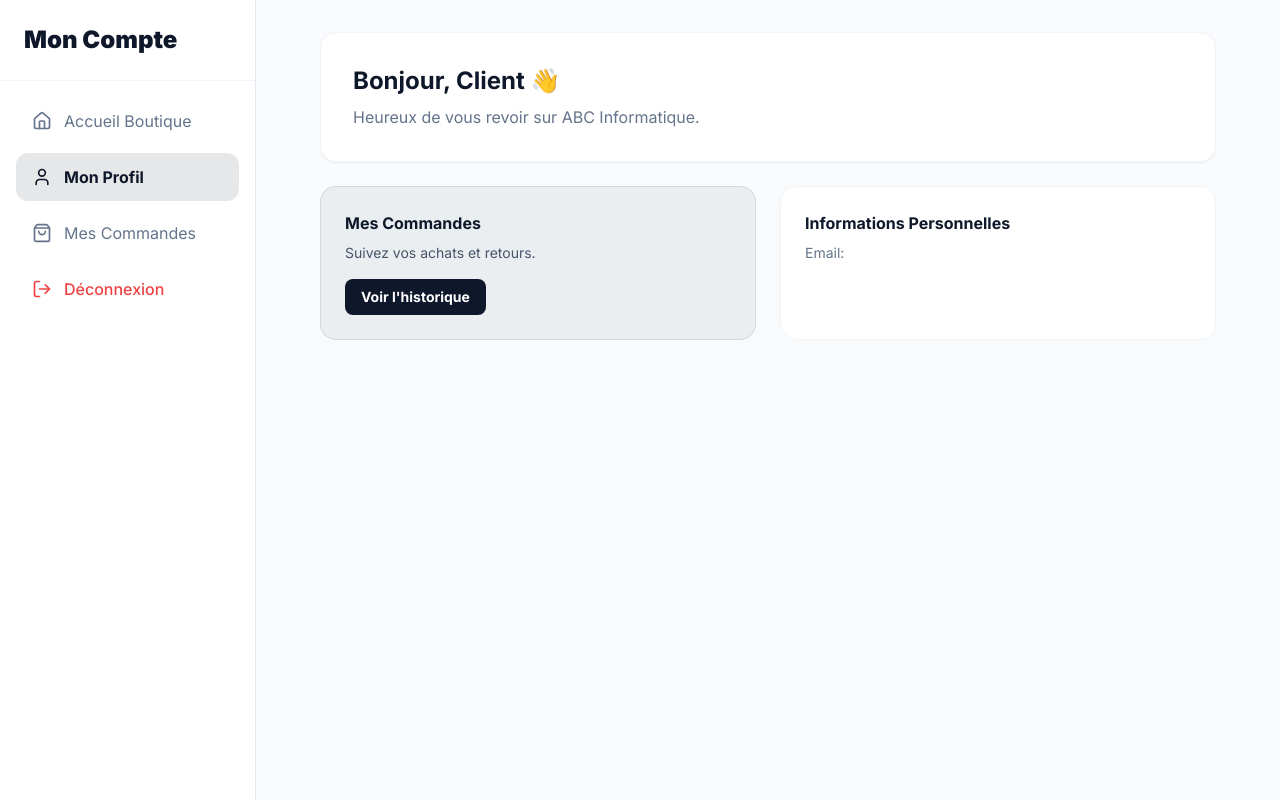
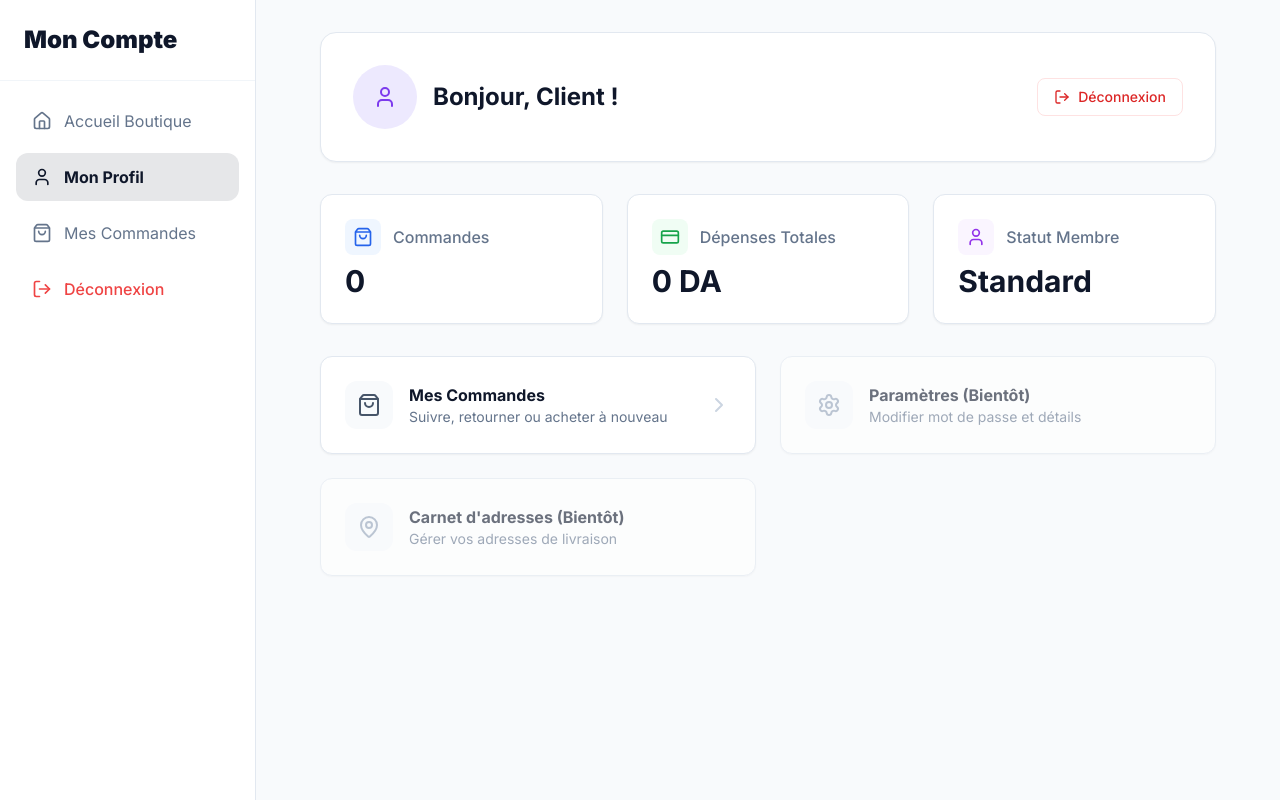
Before and after one commit to brainwash2/abc-store, a Next.js app: page /user/dashboard in a window 1280 px wide. Built offline with nearby package versions, Linux system fonts and the light colour scheme; no server answers.

Commit message:
updating user dashboard

```diff
--- a/src/app/user/dashboard/page.tsx
+++ b/src/app/user/dashboard/page.tsx
@@ -2,39 +2,144 @@
 
 import React, { useEffect, useState } from 'react';
 import { supabase } from '@/lib/supabase';
+import Link from 'next/link';
+import { ShoppingBag, CreditCard, User, Settings, LogOut, ChevronRight, MapPin } from 'lucide-react';
 
 export default function UserDashboard() {
-  const [user, setUser] = useState<any>(null);
+  const [profile, setProfile] = useState<any>(null);
+  const [stats, setStats] = useState({ totalOrders: 0, totalSpent: 0 });
+  const [loading, setLoading] = useState(true);
 
   useEffect(() => {
-    const getUser = async () => {
+    const fetchData = async () => {
       const { data: { user } } = await supabase.auth.getUser();
-      setUser(user);
+
+      if (user) {
+        setProfile(user);
+
+        // Fetch stats from orders
+        const { data: orders } = await supabase
+          .from('orders')
+          .select('total_amount')
+          .eq('user_id', user.id);
+
+        if (orders) {
+          const total = orders.reduce((acc, order) => acc + order.total_amount, 0);
+          setStats({
+            totalOrders: orders.length,
+            totalSpent: total
+          });
+        }
+      }
+      setLoading(false);
     };
-    getUser();
+
+    fetchData();
   }, []);
 
+  const handleLogout = async () => {
+    await supabase.auth.signOut();
+    window.location.href = '/login';
+  };
+
+  if (loading) return <div className="p-10 text-center">Chargement...</div>;
+
   return (
-    <div className="space-y-6">
-      <div className="bg-white p-8 rounded-2xl shadow-sm border border-slate-100">
-        <h1 className="text-2xl font-bold text-slate-900 mb-2">
-          Bonjour, {user?.user_metadata?.full_name || 'Client'} 👋
-        </h1>
-        <p className="text-slate-500">Heureux de vous revoir sur ABC Informatique.</p>
+    <div className="space-y-8">
+      {/* 1. Welcome Section */}
+      <div className="bg-white p-8 rounded-2xl border border-slate-200 shadow-sm flex flex-col md:flex-row justify-between items-center gap-6">
+        <div className="flex items-center gap-4">
+          <div className="w-16 h-16 bg-violet-100 text-violet-600 rounded-full flex items-center justify-center text-2xl font-bold">
+            {profile?.user_metadata?.full_name?.[0] || <User />}
+          </div>
+          <div>
+            <h1 className="text-2xl font-bold text-slate-900">
+              Bonjour, {profile?.user_metadata?.full_name || 'Client'} !
+            </h1>
+            <p className="text-slate-500">{profile?.email}</p>
+          </div>
+        </div>
+        <button
+          onClick={handleLogout}
+          className="px-4 py-2 border border-red-100 text-red-600 hover:bg-red-50 rounded-lg text-sm font-medium transition-colors flex items-center gap-2"
+        >
+          <LogOut size={16} /> Déconnexion
+        </button>
       </div>
 
-      <div className="grid grid-cols-1 md:grid-cols-2 gap-6">
-        <div className="bg-primary/5 p-6 rounded-2xl border border-primary/10">
-          <h3 className="font-bold text-primary mb-2">Mes Commandes</h3>
-          <p className="text-sm text-slate-600 mb-4">Suivez vos achats et retours.</p>
-          <button className="bg-primary text-white px-4 py-2 rounded-lg text-sm font-bold">
-            Voir l'historique
-          </button>
+      {/* 2. Stats Grid */}
+      <div className="grid grid-cols-1 md:grid-cols-3 gap-6">
+        <div className="bg-white p-6 rounded-xl border border-slate-200 shadow-sm">
+          <div className="flex items-center gap-3 mb-2">
+            <div className="p-2 bg-blue-50 text-blue-600 rounded-lg"><ShoppingBag size={20} /></div>
+            <span className="text-slate-500 font-medium">Commandes</span>
+          </div>
+          <p className="text-3xl font-bold text-slate-900">{stats.totalOrders}</p>
         </div>
 
-        <div className="bg-white p-6 rounded-2xl border border-slate-100">
-          <h3 className="font-bold text-slate-900 mb-2">Informations Personnelles</h3>
-          <p className="text-sm text-slate-500">Email: {user?.email}</p>
+        <div className="bg-white p-6 rounded-xl border border-slate-200 shadow-sm">
+          <div className="flex items-center gap-3 mb-2">
+            <div className="p-2 bg-green-50 text-green-600 rounded-lg"><CreditCard size={20} /></div>
+            <span className="text-slate-500 font-medium">Dépenses Totales</span>
+          </div>
+          <p className="text-3xl font-bold text-slate-900">{stats.totalSpent.toLocaleString()} DA</p>
+        </div>
+
+        <div className="bg-white p-6 rounded-xl border border-slate-200 shadow-sm">
+          <div className="flex items-center gap-3 mb-2">
+            <div className="p-2 bg-purple-50 text-purple-600 rounded-lg"><User size={20} /></div>
+            <span className="text-slate-500 font-medium">Statut Membre</span>
+          </div>
+          <p className="text-3xl font-bold text-slate-900">Standard</p>
+        </div>
+      </div>
+
+      {/* 3. Quick Actions Menu */}
+      <div className="grid grid-cols-1 md:grid-cols-2 gap-6">
+        {/* Order History Link */}
+        <Link href="/user/orders" className="group bg-white p-6 rounded-xl border border-slate-200 shadow-sm hover:border-violet-500 hover:shadow-md transition-all">
+          <div className="flex justify-between items-center">
+            <div className="flex items-center gap-4">
+              <div className="p-3 bg-slate-50 group-hover:bg-violet-50 text-slate-600 group-hover:text-violet-600 rounded-xl transition-colors">
+                <ShoppingBag size={24} />
+              </div>
+              <div>
+                <h3 className="font-bold text-slate-900 group-hover:text-violet-700">Mes Commandes</h3>
+                <p className="text-sm text-slate-500">Suivre, retourner ou acheter à nouveau</p>
+              </div>
+            </div>
+            <ChevronRight className="text-slate-300 group-hover:text-violet-500" />
+          </div>
+        </Link>
+
+        {/* Profile Settings Link (Future Feature) */}
+        <div className="group bg-white p-6 rounded-xl border border-slate-200 shadow-sm opacity-60 cursor-not-allowed">
+          <div className="flex justify-between items-center">
+            <div className="flex items-center gap-4">
+              <div className="p-3 bg-slate-50 text-slate-400 rounded-xl">
+                <Settings size={24} />
+              </div>
+              <div>
+                <h3 className="font-bold text-slate-900">Paramètres (Bientôt)</h3>
+                <p className="text-sm text-slate-500">Modifier mot de passe et détails</p>
+              </div>
+            </div>
+          </div>
+        </div>
+
+         {/* Address Book (Future Feature) */}
+         <div className="group bg-white p-6 rounded-xl border border-slate-200 shadow-sm opacity-60 cursor-not-allowed">
+          <div className="flex justify-between items-center">
+            <div className="flex items-center gap-4">
+              <div className="p-3 bg-slate-50 text-slate-400 rounded-xl">
+                <MapPin size={24} />
+              </div>
+              <div>
+                <h3 className="font-bold text-slate-900">Carnet d'adresses (Bientôt)</h3>
+                <p className="text-sm text-slate-500">Gérer vos adresses de livraison</p>
+              </div>
+            </div>
+          </div>
         </div>
       </div>
     </div>
```
